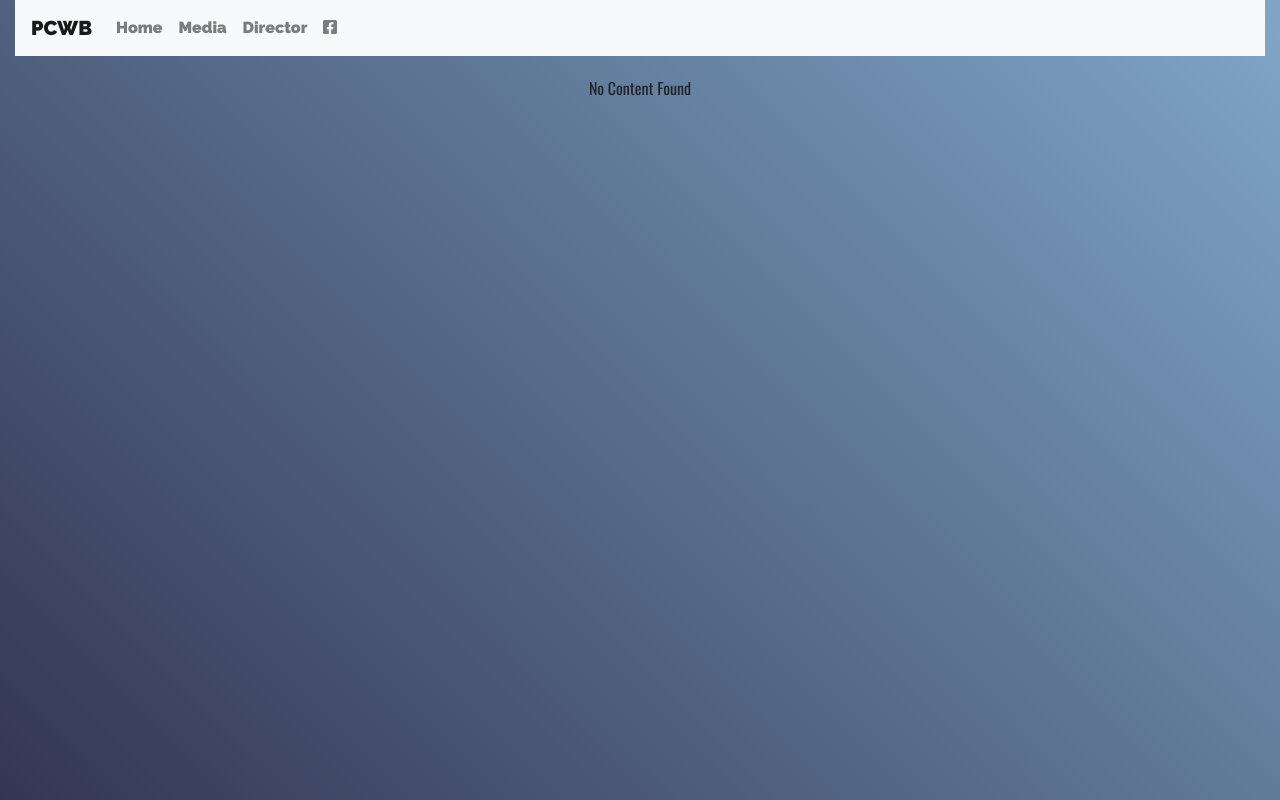
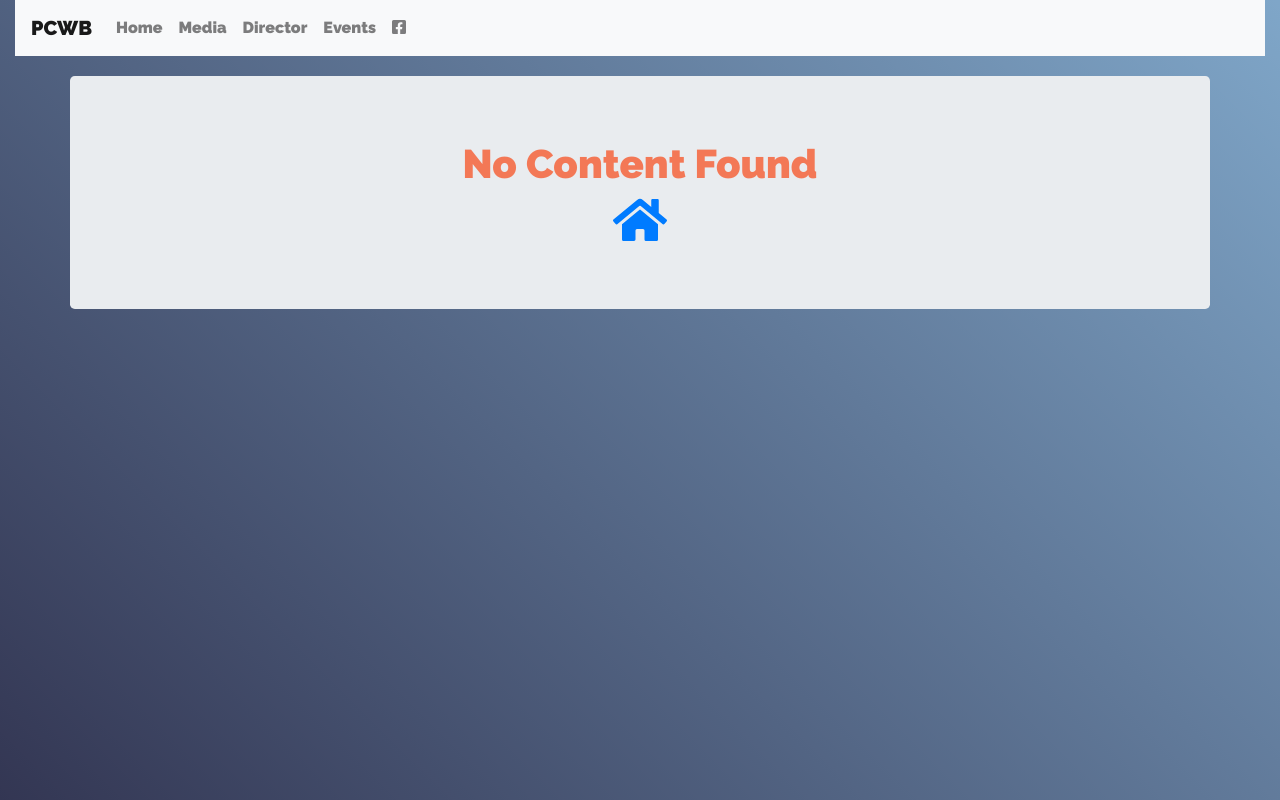
Before and after one commit to kennja05/pcwb, a React (Create React App) app: page /posters in a window 1280 px wide. Built offline with nearby package versions, Linux system fonts and the light colour scheme.

Commit message:
update navbar and nocontent pages

```diff
--- a/src/App.js
+++ b/src/App.js
@@ -5,7 +5,7 @@ import {Route, Switch} from 'react-router-dom'
 
 import Navigationalbar from './Navbar'
 import Homepage from './Homepage'
-import About from './About'
+// import About from './About'
 import Director from './Director'
 import Media from './Media'
 import Events from './Events'
@@ -24,7 +24,7 @@ class App extends React.Component {
       <div className="App container-fluid">
           <Navigationalbar location={this.determineCurrentLocation(window.location.href)}/>
           <Switch>
-            <Route exact path='/about' component={About} />
+            {/* <Route exact path='/about' component={About} /> */}
             <Route exact path='/director' component={Director} />
             <Route exact path='/media' component={Media} />
             <Route exact path='/events' component={Events} />
--- a/src/Navbar.js
+++ b/src/Navbar.js
@@ -25,6 +25,9 @@ class Navigationalbar extends React.Component {
             </li>
             <li className={location === 'director' ? active : inactive}>
               <a className="nav-link" href="/director">Director</a>
+            </li>
+            <li className={location === 'events' ? active : inactive}>
+              <a className='nav-link' href='/events'>Events</a>
             </li>
             <li className='nav-item'>
               <a target='_blank' rel="noopener noreferrer" className='nav-link'
@@ -54,9 +57,9 @@ export default Navigationalbar
         //             <li className="nav-item">
         //               <a className="nav-link" href="/director">Director</a>
         //             </li>
-        //             <li className='nav-item'>
-        //               <a className='nav-link' href='/events'>Events</a>
-        //             </li>
+                    // <li className='nav-item'>
+                    //   <a className='nav-link' href='/events'>Events</a>
+                    // </li>
                     // <li className='nav-item'>
                     //   <a target='_blank' rel="noopener noreferrer" className='nav-link'
                     //     href='https://www.facebook.com/PennCentralWindBand'>
--- a/src/NoContent.js
+++ b/src/NoContent.js
@@ -1,8 +1,14 @@
 import React from 'react'
+import {FontAwesomeIcon}from '@fortawesome/react-fontawesome'
+import {faHome} from '@fortawesome/free-solid-svg-icons'
 
 const NoContent = () => {
     return(
-        <div>No Content Found</div>
+        <div style={{fontFamily: 'Raleway', color: '#f37856'}}className='container jumbotron'>
+            <h1>No Content Found</h1>
+            <a href='/'><FontAwesomeIcon size='3x' icon={faHome} /></a>
+            <a className='sr-only' href='/'>Home Page</a>
+        </div>
     )
 }
 
```
